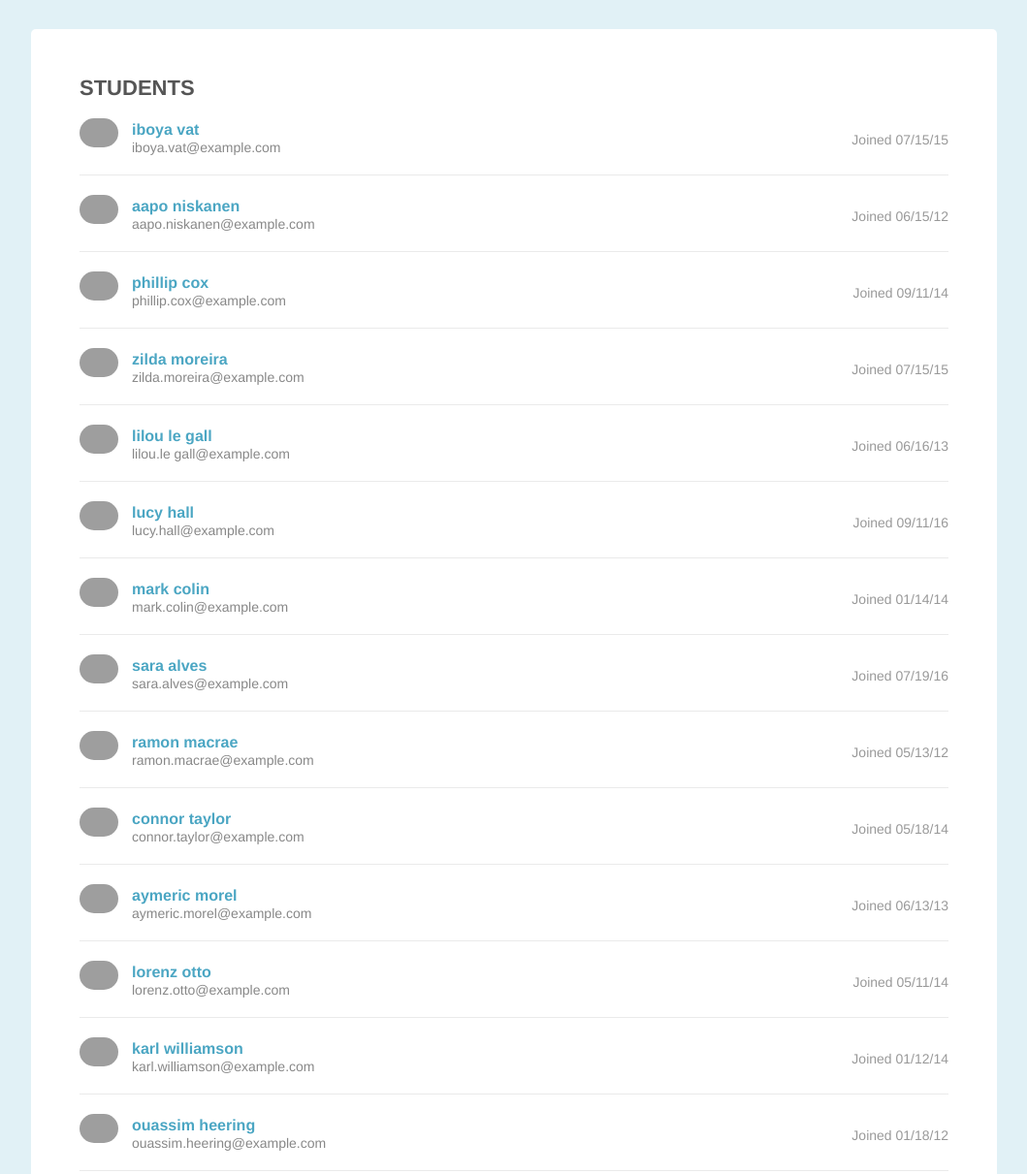
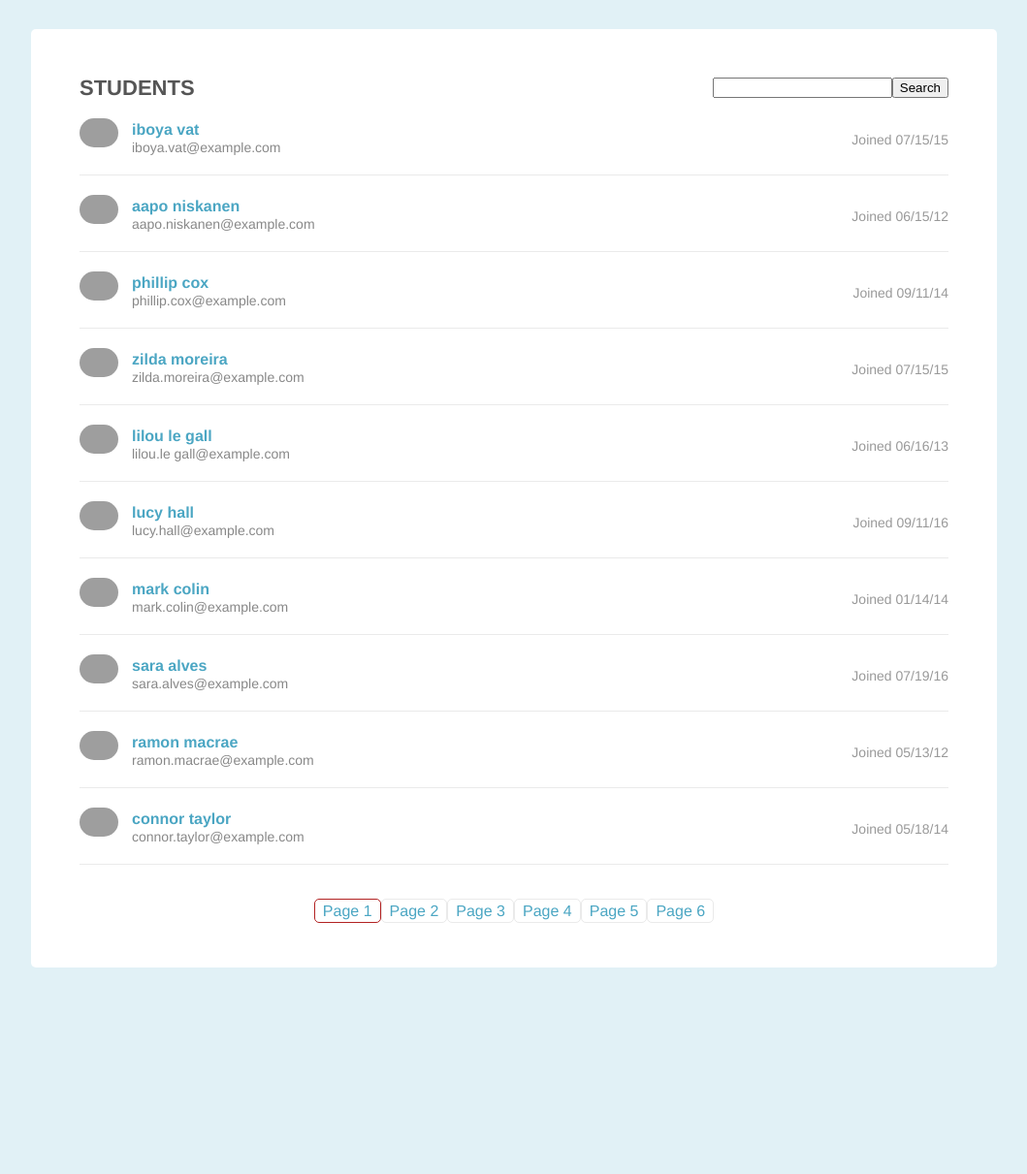
Before and after one commit to krob79/ProjectTwo, a plain HTML site: page index.html in a window 1280 px wide. Shown: the part 20-1231 px from the top of the page at 97% size, without its empty margins (110-1169 px from the left). After the commit the page ends 1068 px from the top, so only its background shows below. Drawn offline with Linux system fonts and the light colour scheme; grey boxes are pictures that could not be loaded.

Commit message:
Added Page Buttons and Filtering

```diff
--- a/css/design.css
+++ b/css/design.css
@@ -112,6 +112,11 @@ body{
       color: #4ba6c3;
     }
 
+   .pagination li a selected{
+      color: red;
+    }
+
+
     .pagination li a.active,
     .pagination li a:hover{
       background-color: #4ba6c3;
--- a/js/script.js
+++ b/js/script.js
@@ -25,6 +25,20 @@ const studentAvatars = document.getElementsByClassName('avatar'); //studentAvata
 const studentEmails = document.getElementsByClassName('email');//studentEmails[0].textContent
 const studentJoinDates = document.getElementsByClassName('date');//studentJoinDates[0].textContent
 let pageIndexes = [];
+let pagesNeeded = 0;
+
+const header = document.getElementsByClassName('page-header cf')[0];
+const searchBar = document.createElement('input');
+searchBar.addEventListener("onkeydown", filterList);
+searchBar.className = "student-search";
+const searchButton = document.createElement('button');
+searchButton.textContent = "Search";
+searchButton.className = "student-search";
+searchButton.addEventListener("click", filterList);
+
+header.appendChild(searchButton);
+header.appendChild(searchBar);
+
 
 //store all student data into an array of student objects
 for(let i = 0; i < students_liElements.length; i++){
@@ -40,24 +54,17 @@ for(let i = 0; i < students_liElements.length; i++){
     allStudents.push(student);
 }
 
-console.log("---students: " + allStudents[0].name);
-console.log("---students: " + allStudents[0].avatar);
-console.log("---students: " + allStudents[0].email);
-console.log("---students: " + allStudents[0].joinDate);
+//console.log("---students: " + allStudents[0].name);
+//console.log("---students: " + allStudents[0].avatar);
+//console.log("---students: " + allStudents[0].email);
+//console.log("---students: " + allStudents[0].joinDate);
 
-let specialStudents = [allStudents[0], allStudents[1], allStudents[3]];
-
-function organizeByPage(studentList){
+function organizePages(studentList, maxPerPage){
     let length = studentList.length;
-    let pagesNeeded = Math.ceil(length / maxStudentsPerPage);
-    let pageIndex = 0;
-    for(let i=0; i < pagesNeeded; i++){
-        pageIndexes.push(pageIndex);
-        console.log(`Creating index for page ${i}: ${pageIndex}`);
-        pageIndex += maxStudentsPerPage;
-    }
+    pagesNeeded = Math.ceil(length / maxPerPage);
+    appendPageLinks(maxPerPage);
 }
-organizeByPage(allStudents);
+organizePages(allStudents, maxStudentsPerPage);
 
 /***
    Create the `showPage` function to hide all of the items in the
@@ -78,25 +85,56 @@ function showPage(students, page){
     for(let i = 0; i < students.length; i++){
         if(students.indexOf(students[i]) >= pageIndexes[page] && students.indexOf(students[i]) < (pageIndexes[page]+maxStudentsPerPage)){
             students[i].show();
-            console.log(students[i].name);
         }else{
             students[i].hide();
         }
+    }
+    //highlight the button that corresponds with the page you're on
+    let linkList = document.querySelector('.pagination');
+    let links = linkList.querySelectorAll('li > a');
+    for(let i = 0; i < links.length; i++){
+        if(i == page){
+            links[i].style.border = "1px solid firebrick";
+        }else{
+            links[i].style.border = "1px solid #eaeaea";
+        }
+    }
+    console.log("---LINKS: " + links.length);
+}
 
+function filterList(){
+    console.log("FILTERING for " + searchBar.value + " length: " + searchBar.value.length);
+    let students = allStudents;
+    let query = searchBar.value;
+    for(let i = 0; i < students.length; i++){
+        if(students[i].name.startsWith(searchBar.value)){
+            students[i].show();
+        }else{
+            students[i].hide();
+        }
     }
 }
-//showPage(allStudents, 0);
-
-
 
 /***
    Create the `appendPageLinks function` to generate, append, and add
    functionality to the pagination buttons.
 ***/
-function appendPageLinks(){
-//add buttons after the page div's <ul> element
-
-
+function appendPageLinks(maxPerPage){
+    //add page links after the page div's <ul> element
+    //create the unordered list for the links
+    let pageLinks = document.createElement('ul');
+    pageLinks.className = 'pagination';
+    let pageIndex = 0;
+    for(let i=0; i < pagesNeeded; i++){
+        //add current index to the pageIndexes array, then increment by max
+        pageIndexes.push(pageIndex);
+        pageIndex += maxPerPage;
+        let pageLink = document.createElement('li');
+        pageLink.innerHTML = `<a>Page ${i+1}</a>`;
+        pageLink.addEventListener("click", (e) =>{console.log("click " + i); showPage(allStudents, i);});
+        pageLinks.appendChild(pageLink);
+    }
+    document.getElementsByClassName('student-list')[0].appendChild(pageLinks);
 }
 
-// Remember to delete the comments that came with this file, and replace them with your own code comments.
+showPage(allStudents, 0)
```
